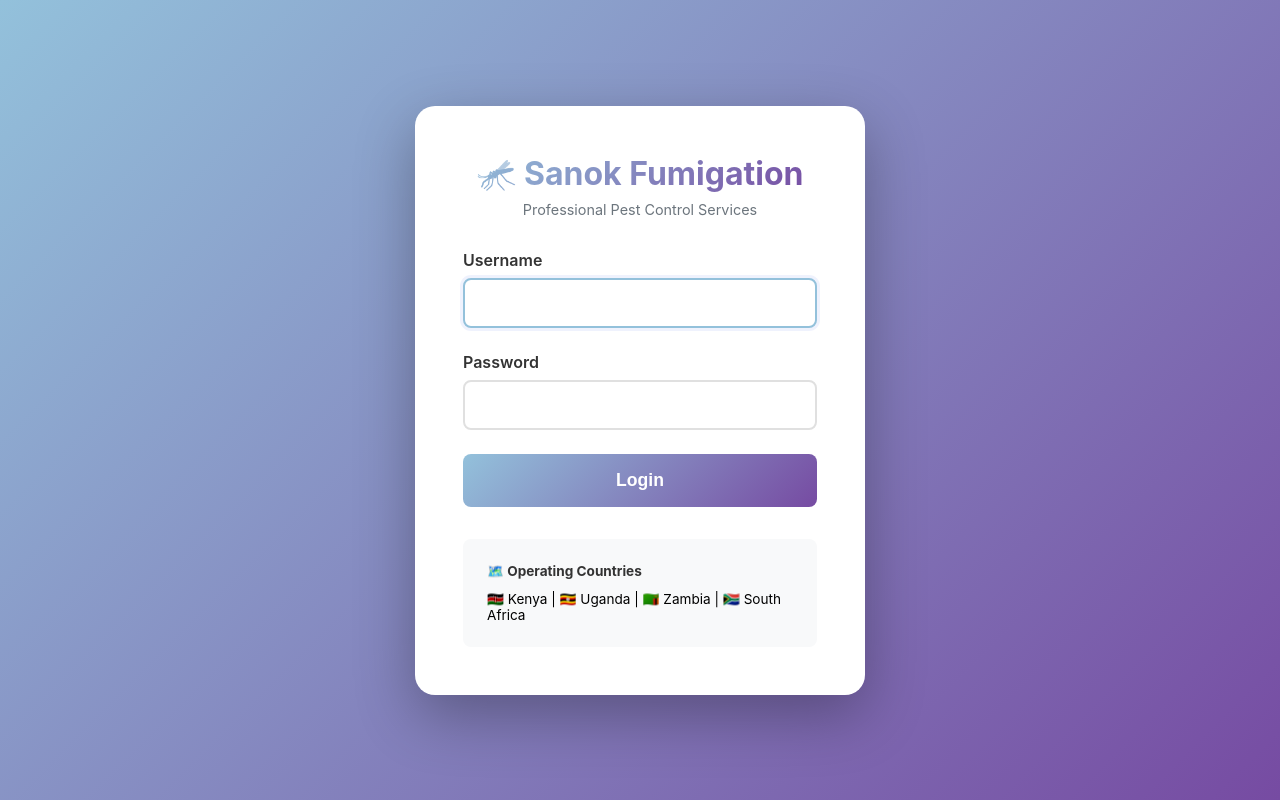
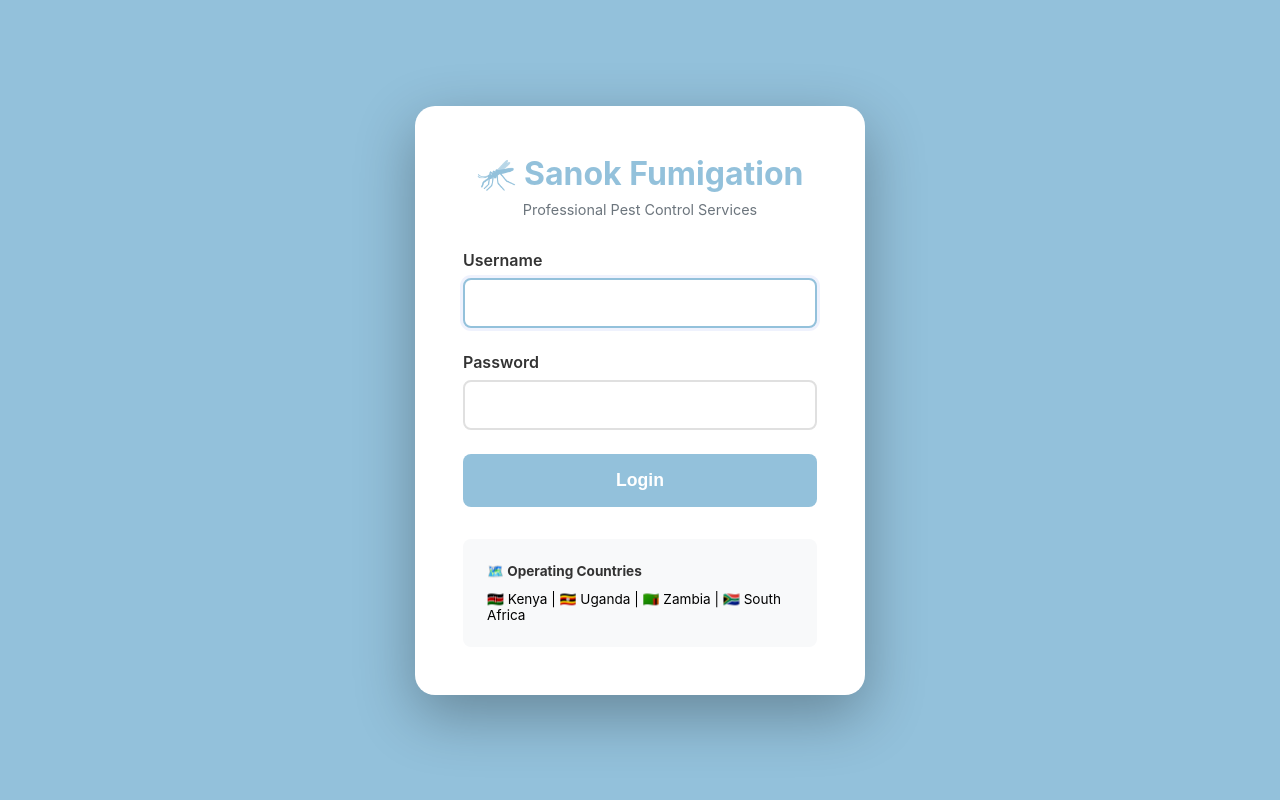
Before and after one commit to NyasimiPhilip/sanok_admin, a Django app: page / in a window 1280 px wide. Run offline with Django 5.2, Linux system fonts and the light colour scheme.

Commit message:
Replace purple gradients with solid blue #93c1db

```diff
--- a/bookings/templates/admin/bookings/booking/change_list.html
+++ b/bookings/templates/admin/bookings/booking/change_list.html
@@ -7,7 +7,7 @@
 
     <div style="display: grid; grid-template-columns: repeat(auto-fit, minmax(200px, 1fr)); gap: 20px; margin-bottom: 30px;">
 
-        <div style="background: linear-gradient(135deg, #93c1db 0%, #764ba2 100%); color: white; padding: 20px; border-radius: 8px; box-shadow: 0 4px 6px rgba(0,0,0,0.1);">
+        <div style="background: #93c1db; color: white; padding: 20px; border-radius: 8px; box-shadow: 0 4px 6px rgba(0,0,0,0.1);">
             <h3 style="margin: 0 0 10px 0; font-size: 16px; opacity: 0.9;">Total Orders</h3>
             <p style="margin: 0; font-size: 32px; font-weight: bold;">{{ dashboard_stats.total_orders }}</p>
         </div>
--- a/bookings/templates/base.html
+++ b/bookings/templates/base.html
@@ -13,7 +13,7 @@
 
         body {
             font-family: -apple-system, BlinkMacSystemFont, 'Segoe UI', Roboto, 'Helvetica Neue', Arial, sans-serif;
-            background: linear-gradient(135deg, #93c1db 0%, #764ba2 100%);
+            background: #93c1db;
             min-height: 100vh;
             color: #333;
         }
@@ -70,7 +70,7 @@
         }
 
         .role-super-admin {
-            background: linear-gradient(135deg, #93c1db 0%, #764ba2 100%);
+            background: #93c1db;
             color: white;
         }
 
@@ -110,7 +110,7 @@
         }
 
         .btn-primary {
-            background: linear-gradient(135deg, #93c1db 0%, #764ba2 100%);
+            background: #93c1db;
             color: white;
         }
 
--- a/bookings/templates/dashboard.html
+++ b/bookings/templates/dashboard.html
@@ -8,7 +8,7 @@
 </h1>
 
 {% if user.is_super_admin %}
-<div class="card" style="background: linear-gradient(135deg, #93c1db 0%, #764ba2 100%); color: white; margin-bottom: 2rem;">
+<div class="card" style="background: #93c1db; color: white; margin-bottom: 2rem;">
     <h2 style="color: white; margin-bottom: 1rem;">🔑 Super Admin Panel</h2>
     <p>You have full system access and can manage administrators and technicians.</p>
     <div style="margin-top: 1.5rem; display: flex; gap: 1rem;">
--- a/bookings/templates/home.html
+++ b/bookings/templates/home.html
@@ -22,7 +22,7 @@
 </div>
 
 <div class="stats-grid">
-    <div class="stat-card" style="background: linear-gradient(135deg, #93c1db 0%, #764ba2 100%); color: white;">
+    <div class="stat-card" style="background: #93c1db; color: white;">
         <h3 style="color: rgba(255,255,255,0.9);">Countries Served</h3>
         <div class="value">4</div>
         <p>🇰🇪 🇺🇬 🇿🇲 🇿🇦</p>
--- a/bookings/templates/login.html
+++ b/bookings/templates/login.html
@@ -13,7 +13,7 @@
 
         body {
             font-family: -apple-system, BlinkMacSystemFont, 'Segoe UI', Roboto, 'Helvetica Neue', Arial, sans-serif;
-            background: linear-gradient(135deg, #93c1db 0%, #764ba2 100%);
+            background: #93c1db;
             min-height: 100vh;
             display: flex;
             align-items: center;
@@ -37,7 +37,7 @@
 
         .logo h1 {
             font-size: 2rem;
-            background: linear-gradient(135deg, #93c1db 0%, #764ba2 100%);
+            background: #93c1db;
             -webkit-background-clip: text;
             -webkit-text-fill-color: transparent;
             background-clip: text;
@@ -98,7 +98,7 @@
             padding: 1rem;
             border: none;
             border-radius: 8px;
-            background: linear-gradient(135deg, #93c1db 0%, #764ba2 100%);
+            background: #93c1db;
             color: white;
             font-size: 1.1rem;
             font-weight: 600;
--- a/bookings/templates/user_list.html
+++ b/bookings/templates/user_list.html
@@ -13,7 +13,7 @@
 <!-- Role Stats -->
 <div class="stats-grid" style="margin-bottom: 2rem;">
     {% if user.is_super_admin %}
-    <div class="stat-card" style="background: linear-gradient(135deg, #93c1db 0%, #764ba2 100%); color: white;">
+    <div class="stat-card" style="background: #93c1db; color: white;">
         <h3 style="color: rgba(255,255,255,0.9);">Super Admins</h3>
         <div class="value">{{ user_stats.super_admins }}</div>
     </div>
```
